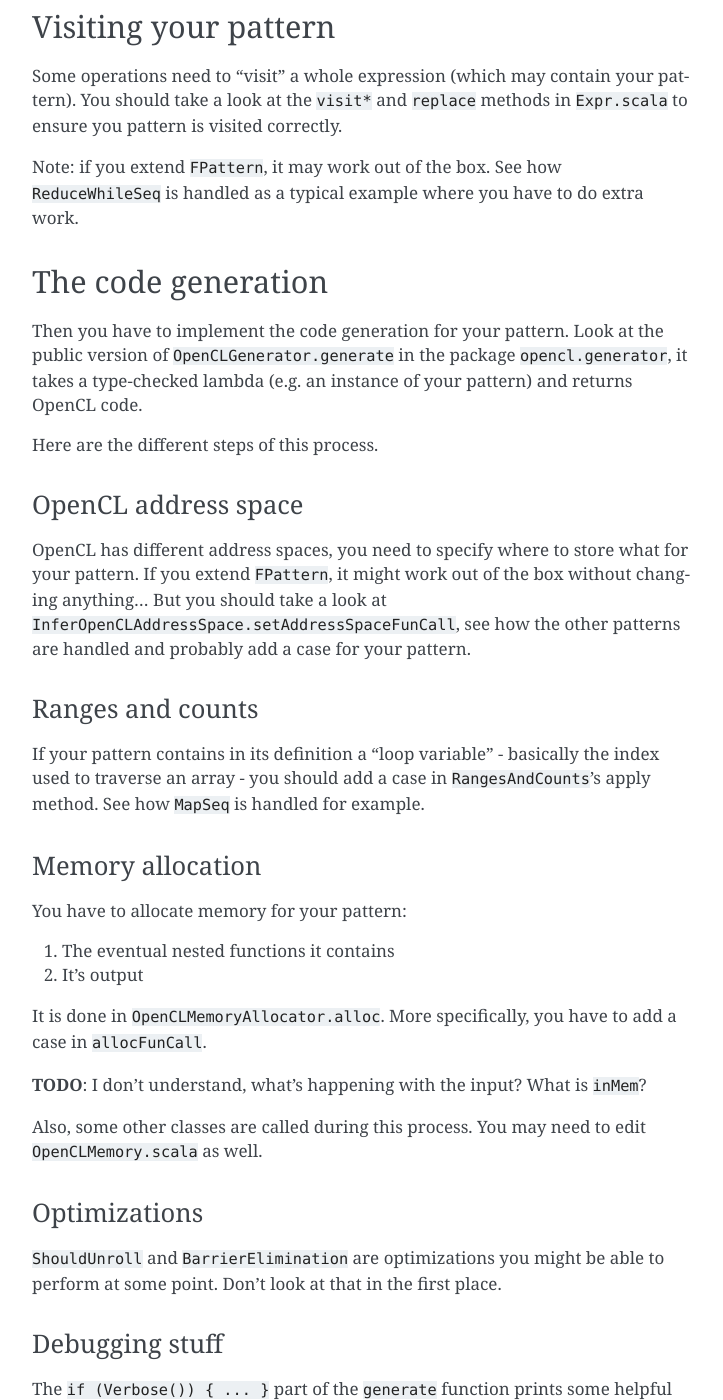
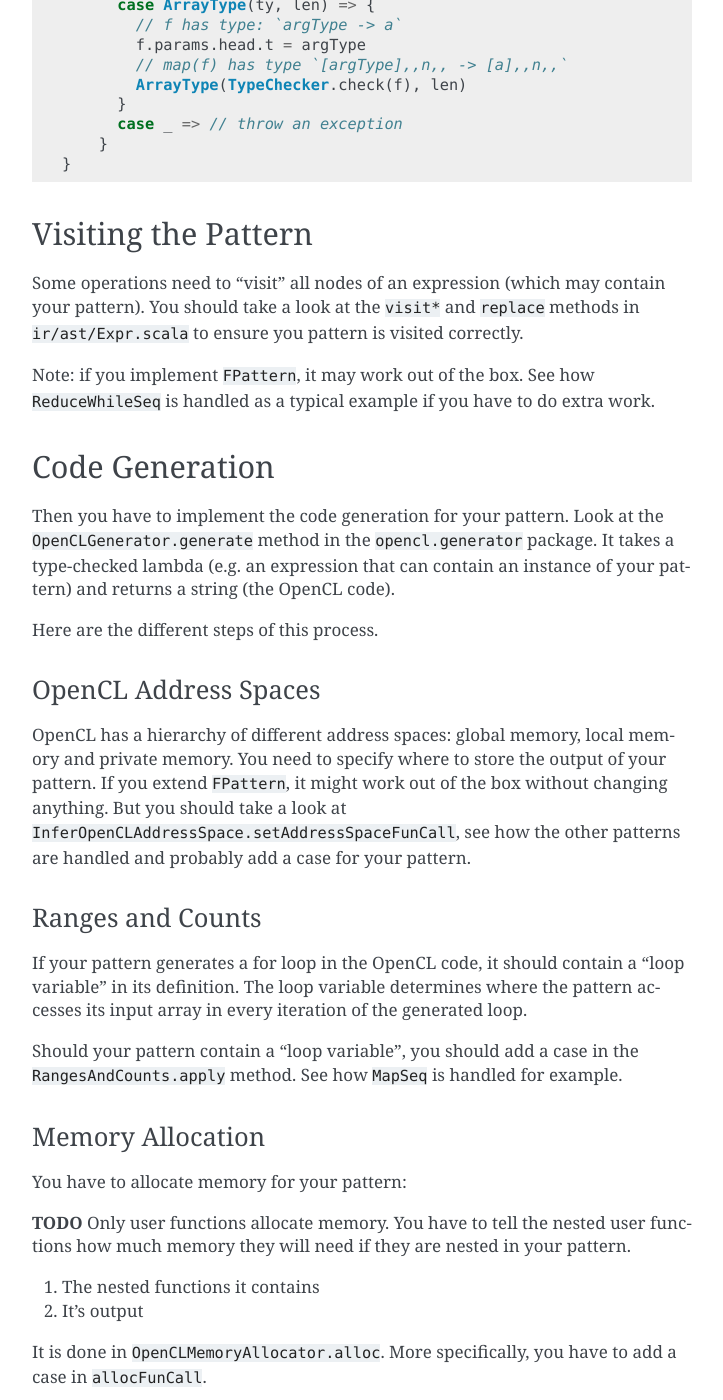
Before and after one commit to lift-project/lift, a Sphinx documentation site: the page built from docs/source/developing-lift/howtos/new_opencl_pattern.rst, in a window 1280 px wide and 1400 px high, scrolled down 854 px. Shown: the whole window, without its empty margins (388-1111 px from the left). Built offline with Sphinx 7.4.7, drawn with Linux system fonts in a browser that asks for light colours; some of the changed text lies outside the part shown.

Commit message:
Some editing and commenting

```diff
--- a/docs/source/developing-lift/howtos/new_opencl_pattern.rst
+++ b/docs/source/developing-lift/howtos/new_opencl_pattern.rst
@@ -1,21 +1,29 @@
 … add a new OpenCL pattern
 --------------------------
 
-Define an AST node
+Define an AST Node
 ^^^^^^^^^^^^^^^^^^
 
 Each pattern is a case class extending ``ir.ast.Pattern``. It has to be
-defined into the ``opencl.ir.pattern`` package. Take a look at the
-``FPattern`` and ``isGenerable`` traits because you may want to extend
+defined in the ``opencl.ir.pattern`` package. Take a look at the
+``FPattern`` and ``isGenerable`` traits because you may want to implement
 them.
 
-The first thing you have to do then is to override the ``checkType``
+When extending ``Pattern`` you should also provide the number of arguments your pattern
+expects.
+
+The ``FPattern`` trait is used when pattern matching to catch all patterns that contain
+a ``Lambda`` inside them.
+
+After defining you pattern, the first thing you have to do is override the ``checkType``
 method which:
 
-1. Checks the type of your pattern's arguments, nested functions, etc.
-2. Returns the type of your pattern's output.
+1. Checks that type of your pattern's arguments match its expectations.
+2. Checks the types of any nested functions based on the pattern's input type.
+3. Returns the type of your pattern's output,
+   determined by the types its inputs or the nested functions.
 
-Basically, the ``MapSeq`` pattern could be implemented like that:
+The ``MapSeq`` pattern can be implemented like this:
 
 .. code:: scala
 
@@ -41,54 +49,59 @@ Basically, the ``MapSeq`` pattern could be implemented like that:
     }
 
 
-Visiting your pattern
-^^^^^^^^^^^^^^^^^^^^^
+Visiting the Pattern
+^^^^^^^^^^^^^^^^^^^^
 
-Some operations need to "visit" a whole expression (which may contain
+Some operations need to "visit" all nodes of an expression (which may contain
 your pattern). You should take a look at the ``visit*`` and ``replace``
-methods in ``Expr.scala`` to ensure you pattern is visited correctly.
+methods in ``ir/ast/Expr.scala`` to ensure you pattern is visited correctly.
 
-Note: if you extend ``FPattern``, it may work out of the box. See how
-``ReduceWhileSeq`` is handled as a typical example where you have to do
+Note: if you implement ``FPattern``, it may work out of the box. See how
+``ReduceWhileSeq`` is handled as a typical example if you have to do
 extra work.
 
 
-The code generation
-^^^^^^^^^^^^^^^^^^^
+Code Generation
+^^^^^^^^^^^^^^^
 
 Then you have to implement the code generation for your pattern. Look at
-the public version of ``OpenCLGenerator.generate`` in the package
-``opencl.generator``, it takes a type-checked lambda (e.g. an instance
-of your pattern) and returns OpenCL code.
+the ``OpenCLGenerator.generate`` method in the ``opencl.generator`` package.
+It takes a type-checked lambda (e.g. an expression that can contain an instance
+of your pattern) and returns a string (the OpenCL code).
 
 Here are the different steps of this process.
 
 
-OpenCL address space
-""""""""""""""""""""
+OpenCL Address Spaces
+"""""""""""""""""""""
 
-OpenCL has different address spaces, you need to specify where to store
-what for your pattern. If you extend ``FPattern``, it might work out of
-the box without changing anything… But you should take a look at
-``InferOpenCLAddressSpace.setAddressSpaceFunCall``, see how the other
-patterns are handled and probably add a case for your pattern.
+OpenCL has a hierarchy of different address spaces: global memory, local memory and private memory.
+You need to specify where to store the output of your pattern.
+If you extend ``FPattern``, it might work out of the box without changing anything.
+But you should take a look at ``InferOpenCLAddressSpace.setAddressSpaceFunCall``,
+see how the other patterns are handled and probably add a case for your pattern.
 
 
-Ranges and counts
+Ranges and Counts
 """""""""""""""""
 
-If your pattern contains in its definition a "loop variable" - basically
-the index used to traverse an array - you should add a case in
-``RangesAndCounts``'s apply method. See how ``MapSeq`` is handled for
-example.
+If your pattern generates a for loop in the OpenCL code, it should contain a
+"loop variable" in its definition. The loop variable determines where the pattern
+accesses its input array in every iteration of the generated loop.
+
+Should your pattern contain a "loop variable", you should add a case in the
+``RangesAndCounts.apply`` method. See how ``MapSeq`` is handled for example.
 
 
-Memory allocation
+Memory Allocation
 """""""""""""""""
 
 You have to allocate memory for your pattern:
 
-1. The eventual nested functions it contains
+**TODO** Only user functions allocate memory. You have to tell the nested user functions
+how much memory they will need if they are nested in your pattern.
+
+1. The nested functions it contains
 2. It's output
 
 It is done in ``OpenCLMemoryAllocator.alloc``. More specifically, you
@@ -97,48 +110,58 @@ have to add a case in ``allocFunCall``.
 **TODO**: I don't understand, what's happening with the input? What is
 ``inMem``?
 
+**TODO** ``inMem`` is the memory, OpenCL buffer(s), that the first user function in the
+pattern will read from.
+
 Also, some other classes are called during this process. You may need to
 edit ``OpenCLMemory.scala`` as well.
 
 
-Optimizations
+Optimisations
 """""""""""""
 
-``ShouldUnroll`` and ``BarrierElimination`` are optimizations you might
+``ShouldUnroll`` and ``BarrierElimination`` are optimisations you might
 be able to perform at some point. Don't look at that in the first place.
 
+**TODO** ``ShouldUnroll`` isn't really an optimisation at this point.
+We have to unroll loops when we use private memory as we flatten all private memory
+arrays into variables and can't therefore index into them using variables.
+We represent the private arrays as variables to try and force the compiler to store the
+arrays in registers instead of spilling into global memory.
+That means instead of a definition ``int a[2];`` we have ``int a_0; int a_2;`` and for
+reading/writing ``a[i]`` when ``i`` is ``1`` we need to emit ``a_1`` instead.
 
-Debugging stuff
-"""""""""""""""
+Debugging
+"""""""""
 
 The ``if (Verbose()) { ... }`` part of the ``generate`` function prints
-some helpful information that are displayed if you set the
+some helpful information, like types, that is displayed if you set the
 ``LIFT_VERBOSE`` environment variable. It will work out of the box if
 you have correctly extended ``Expr``'s methods (see "Visiting your
 pattern above)
 
-The views
+The Views
 """""""""
 
-The views are an abstraction used to represent the input and the output
-of any expression. **TODO:** is that right?
+The views are used to determine the locations in arrays where user functions in
+any expression read from and write to.
 
 Add support for your pattern in ``InputView.buildViewFunCall`` and
-``OutputView.buildViewFunCall``
+``OutputView.buildViewFunCall``.
 
 
-Some plumbing
+Some Plumbing
 """""""""""""
 
 The definition of tuple types and user functions should work out of the
 box.
 
 
-Actually generate the kernel
-""""""""""""""""""""""""""""
+Generating the Kernel
+"""""""""""""""""""""
 
-Once all of the above passes have been performed, your are able to
-generate ``OpenCLAST`` nodes. This is done in by ``generateKernel`` but
+Once all of the above passes have been implemented, you are able to
+generate ``OpenCLAST`` nodes. This is done in ``generateKernel`` but
 you probably do not have to edit this function and should directly look
 at the private ``generate`` method of ``OpenCLGenerator``. Add a case
 for your pattern.
@@ -148,11 +171,11 @@ It is probably a good idea to take a look at the classes defined in
 ``generateForLoop`` defined at the end of ``OpenCLGenerator.scala``.
 
 
-Finally test it
----------------
+Testing
+-------
 
 You have to check that your pattern works as expected. For that add a
-test class under the test folder in the ``opencl.generator`` package
+test class in the test folder in the ``opencl.generator`` package
 with some tests.
 
 For example, for ``MapSeq``, you could have:
@@ -195,10 +218,10 @@ For example, for ``MapSeq``, you could have:
 Useful tips
 -----------
 
--  Use the debugger to compare what your have on your pattern and on an
+-  Use the debugger to compare what you have in your pattern and in an
    already existing one at different points in the compilation process.
--  Look at the generated OpenCL code. In that purpose, enable the
-   verbose output for the executor by setting the ``LIFT_VERBOSE``
+-  Look at the generated OpenCL code. To see it, enable the
+   verbose output by setting the ``LIFT_VERBOSE``
    environment variable to ``1``.
 -  Try to have something that compiles as soon as possible even if works
    only in some specific situations. It is easier to start from a
```
